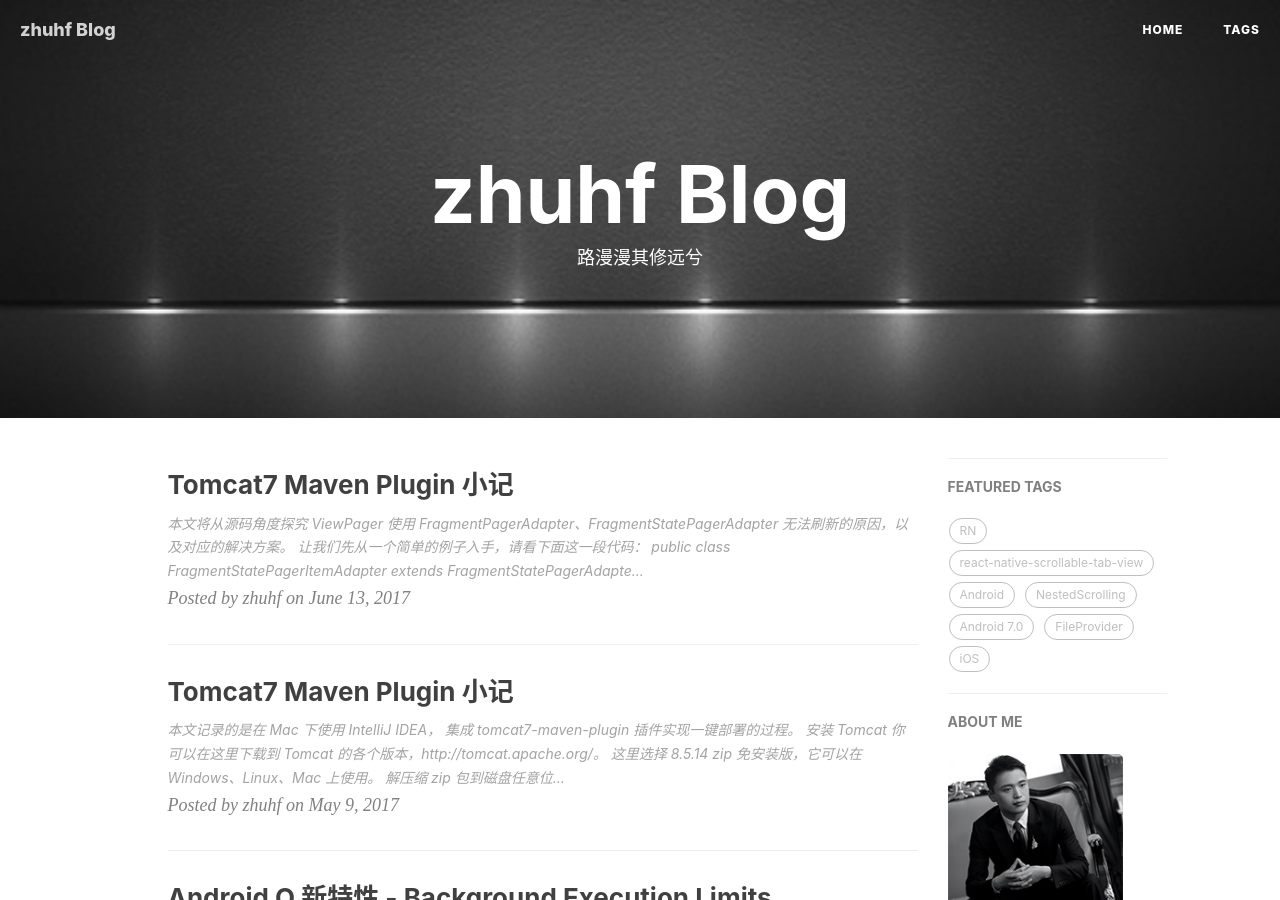
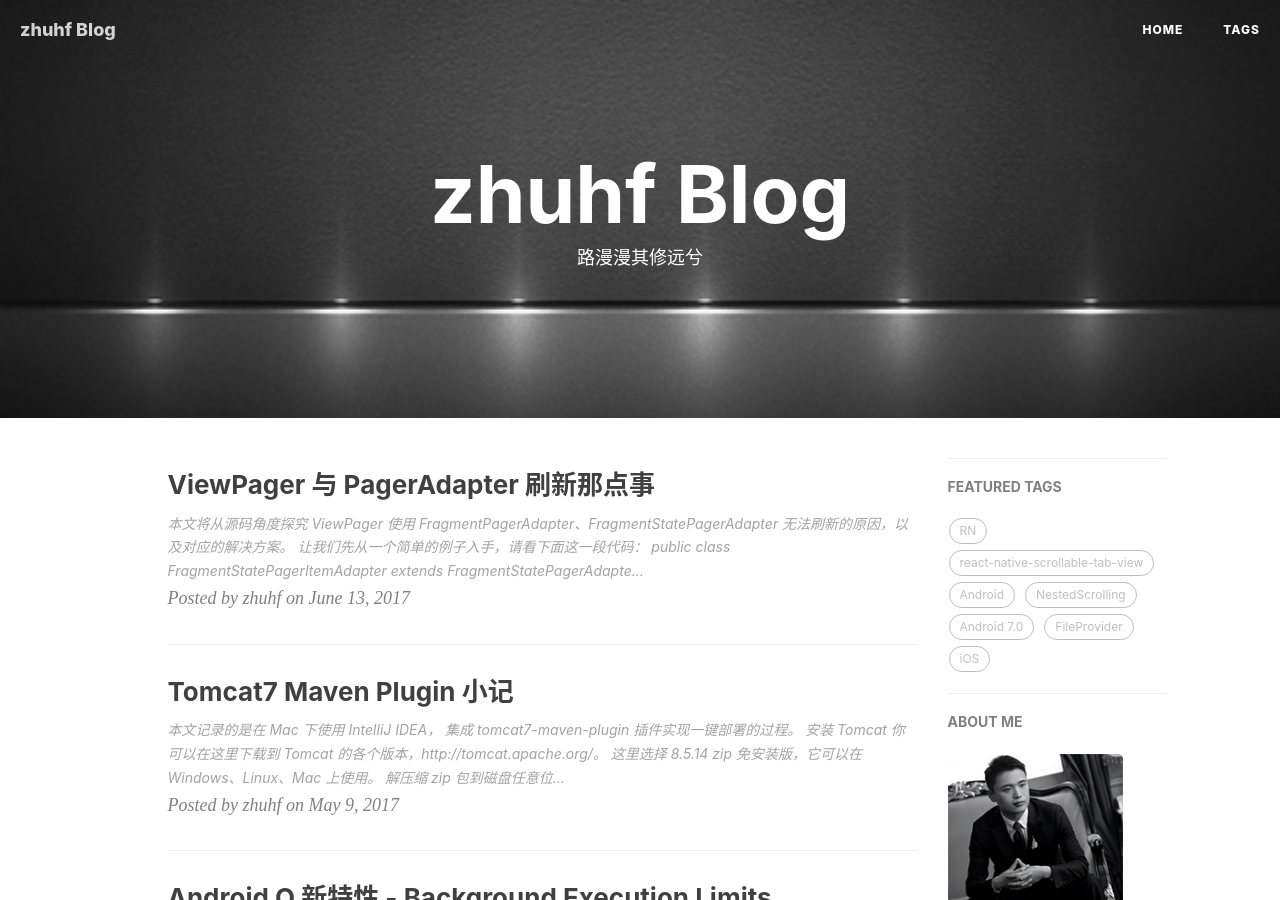
Before and after one commit to hiphonezhu/hiphonezhu.github.io, a Jekyll site: the page built from index.html, in a window 1280 px wide and 900 px high. Built offline with Jekyll 4.4.1, drawn with Linux system fonts in a browser that asks for light colours; nearby versions of some CDN libraries; the list of posts is cut into pages by our own code; comment, search, counter and statistics services are not loaded.

Commit message:
ViewPager 与 PagerAdapter

```diff
--- a/_posts/2017-06-13-ViewPager-PagerAdaper.markdown
+++ b/_posts/2017-06-13-ViewPager-PagerAdaper.markdown
@@ -1,6 +1,6 @@
 ---
 layout:     post
-title:      "Tomcat7 Maven Plugin 小记"
+title:      "ViewPager 与 PagerAdapter 刷新那点事"
 subtitle:   ""
 date:       2017-06-13 16:36:00
 author:     "zhuhf"
@@ -42,6 +42,7 @@ tags:
             return (fragments != null) ? fragments.size() : 0;
         }
     }
+
 这是一段很常见的 FragmentStatePagerAdapter 的实现，使用的方法也很简单：
 
     private void bindValue(List<Fragment> fragments) {
@@ -53,6 +54,7 @@ tags:
         }
         myAdapter.notifyDataSetChanged();
     }
+
 我们只需要提供 fragments 数据源，调用此方法就可以刷新 ViewPager 展示的内容了。
 ![此处输入图片的描述][1]
 确实，如果真是这样，那么本文就没有写的必要了。
@@ -69,6 +71,7 @@ tags:
         }
         ...
     }
+
 ![此处输入图片的描述][2]
 
 
@@ -102,6 +105,7 @@ POSITION_NONE
         }
         ...
     }
+
 我们只看下关键的几个方法，notifyDataSetChanged() 内部是调用 mViewPagerObserver 的 onChanged() 方法。
 
 而 mViewPagerObserver 是通过 setViewPagerObserver() 方法赋值的，调用 setViewPagerObserver() 方法的地方在 ViewPager 的 setAdaper() 方法中：
@@ -120,6 +124,7 @@ POSITION_NONE
         }
         ...
     }
+
 这样就明显了，其实最终调用的是 PagerObserver 的 onChanged() 方法。PagerObserver 是 ViewPager 的内部类，它的实现也很简单：
 
     private class PagerObserver extends DataSetObserver {
@@ -134,6 +139,7 @@ POSITION_NONE
             dataSetChanged();
         }
     }
+
 可以看到，onChanged() 内部调用的又是 ViewPager 的 dataSetChanged() 的方法。
 
 我们有理由相信，文章开始的 FragmentStatePagerItemAdapter 重写的 getItem() 方法会在这个方法内部被调用，让我们继续一探究竟~
@@ -165,6 +171,7 @@ POSITION_NONE
             requestLayout();
         }
     }
+
 needPopulate：是否需要重新布局，也就是刷新的意思。
 
 needPopulate 为 true 的条件是 newPos == PagerAdapter.POSITION_NONE，而 newPos 是通过 getItemPosition() 方法得到的：
@@ -172,6 +179,7 @@ needPopulate 为 true 的条件是 newPos == PagerAdapter.POSITION_NONE，而 ne
     public int getItemPosition(Object object) {
         return POSITION_UNCHANGED;
     }
+
 这个方法在默认情况下，返回是常量 POSITION_UNCHANGED，它的含义是未发生变化。
 
 这就解释了为何返回 POSITION_NONE，ViewPager 就能够正常刷新了。
@@ -225,6 +233,7 @@ FragmentStatePagerAdapter
         mCurTransaction.remove(fragment);
     }
     ...
+
  mFragments 是用来缓存 Fragment 的集合，在 destroyItem() 方法中，把对应 position 位置的元素设置为 null。
 
 这样使得 instantiateItem() 从缓存中获取的 f == null，然后会调用我们重写的 getItem() 方法。
@@ -261,6 +270,7 @@ FragmentStatePagerAdapter
             return POSITION_NONE;
         }
     }
+
 然后测试了一下，发现居然不会刷新，纳尼？？？
 ![此处输入图片的描述][3]
 
@@ -301,6 +311,7 @@ FragmentPagerAdapter
         // detach Fragment
         mCurTransaction.detach((Fragment)object);
     }
+
 区别就在于 destroyItem() 对 Fragment 的“销毁”机制不一样。
 
 FragmentPagerAdapter.destroyItem() 方法对于 Fragment 的处理使用的是 detach() 操作，而 FragmentStatePagerAdapter.destroyItem() 使用的是 remove() 操作，区别如下：
```
